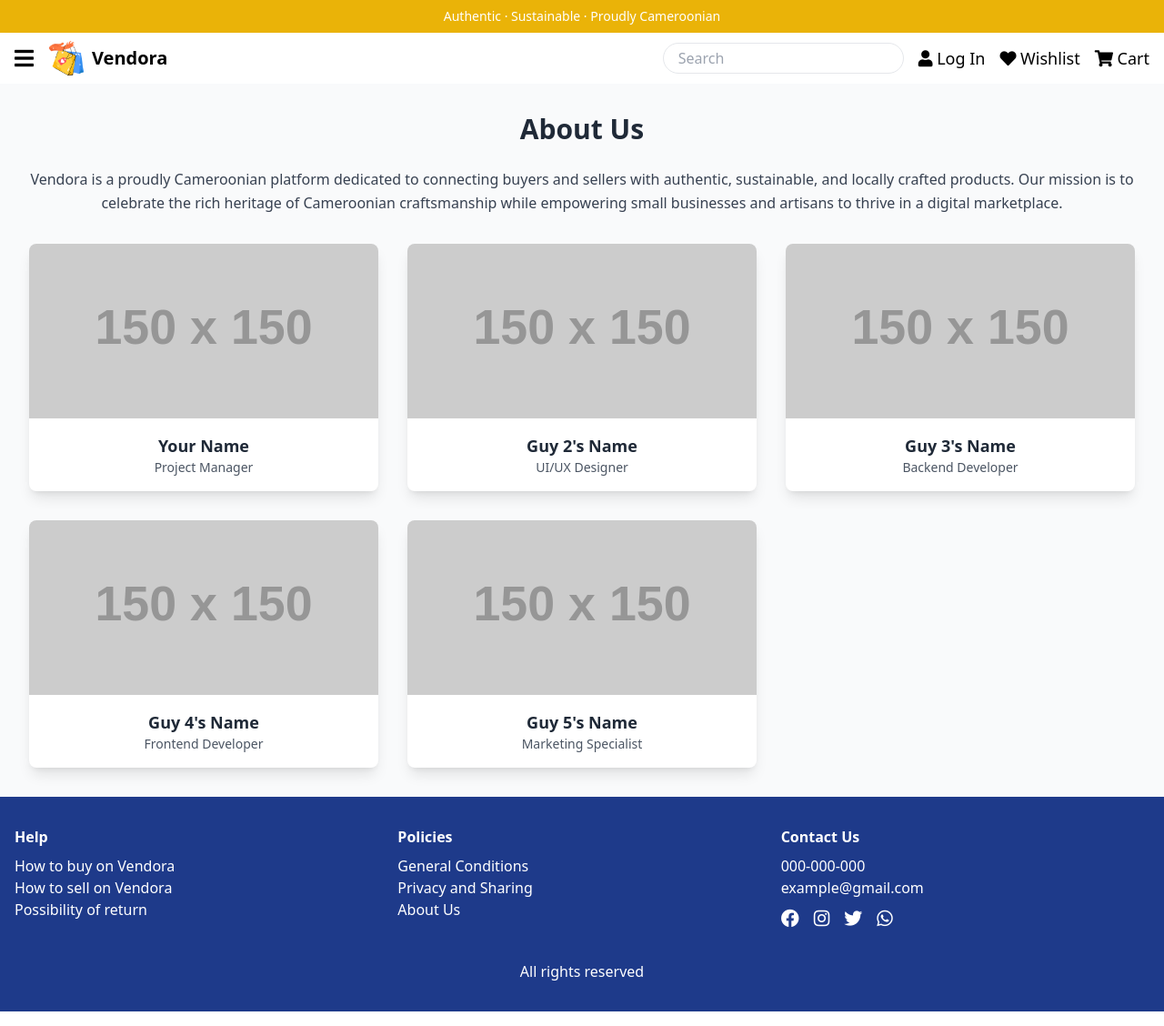
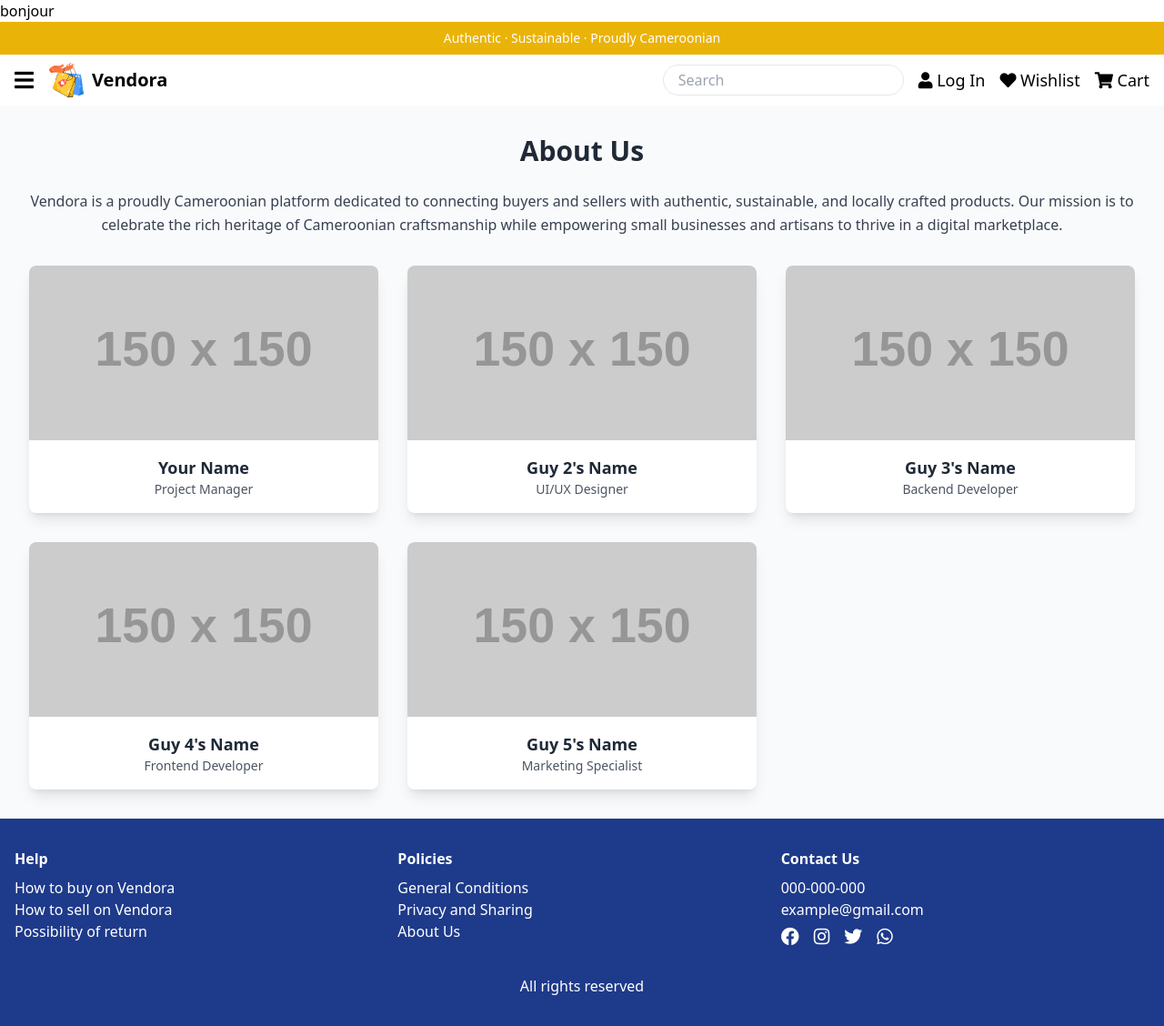
Before and after one commit to michele223/vendora, a PHP site: page /vendora/aboutus.php in a window 1280 px wide. Shown: the whole page at 91% size. Run offline with PHP 8.4, Linux system fonts and the light colour scheme; grey boxes labelled with a size stand in for pictures from a placeholder-image service; some libraries are stand-ins or nearby versions.

Commit message:
Update aboutus.php

```diff
--- a/aboutus.php
+++ b/aboutus.php
@@ -1,3 +1,4 @@
+bonjour
 <!DOCTYPE html>
 <html lang="en">
 
```
